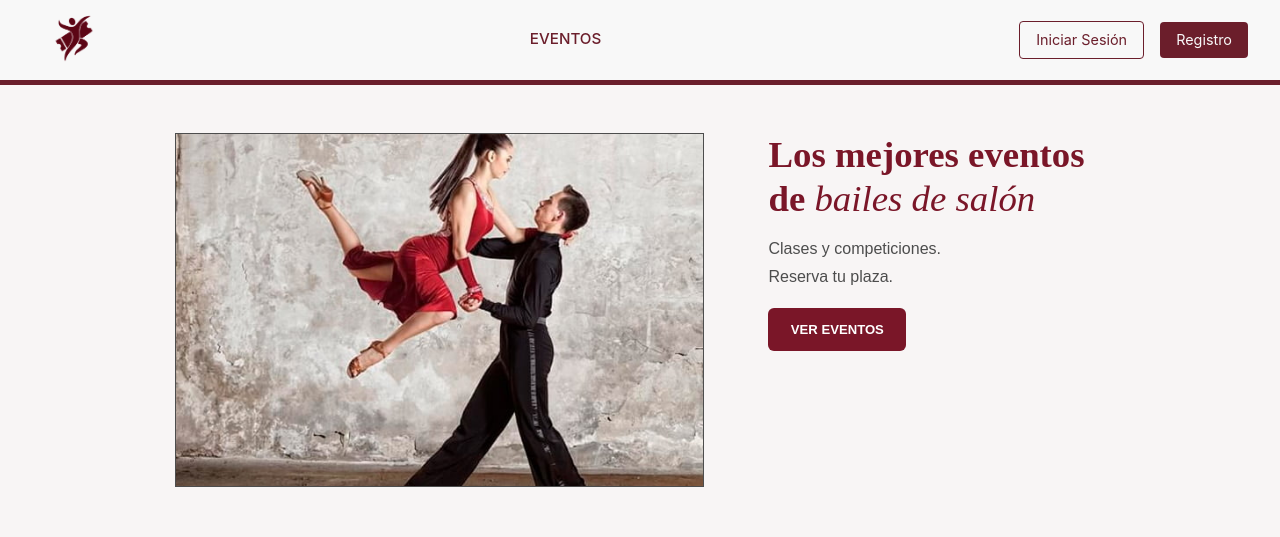
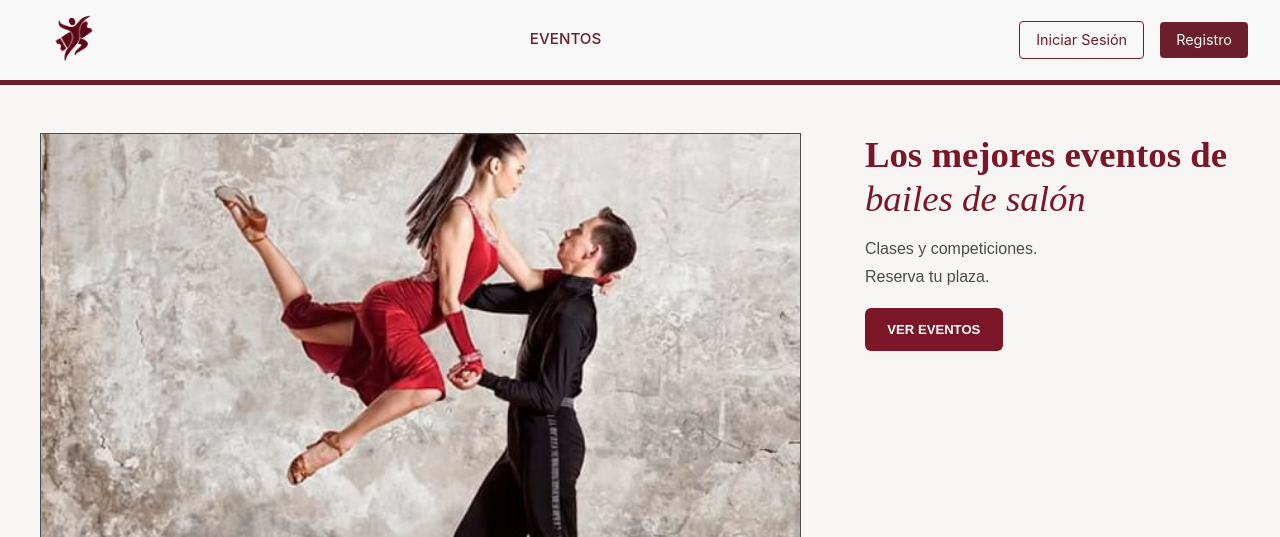
Before and after one commit to assxavi/retoFrontend, an Angular app: page / in a window 1280 px wide. Shown: the top 537 px of the page. Built offline with nearby package versions, Linux system fonts and the light colour scheme; no server answers.

Commit message:
fix: correct max-width value in home.scss

```diff
--- a/src/app/pages/public/home/home.scss
+++ b/src/app/pages/public/home/home.scss
@@ -61,7 +61,8 @@ img {
 }
 
 .home-contenido {
-  max-width: 930px;
+  max-width: 93ls
+  0px;
   display: flex;
   flex-direction: row;
   text-align: left;
```
